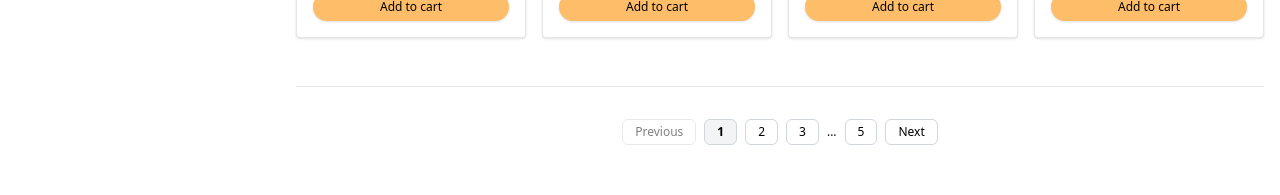
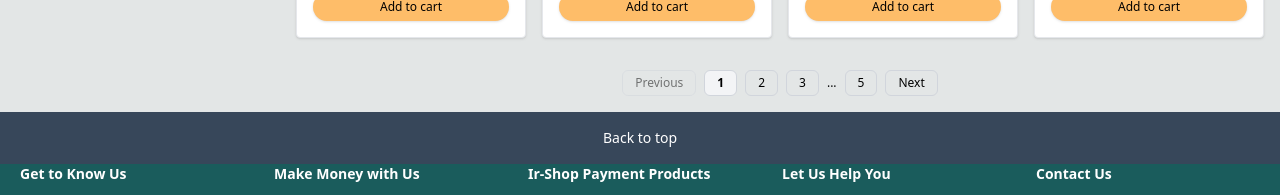
Before and after one commit to Ismaak47/Ir-Shop, a React (Vite) app: page /games in a window 1280 px wide. Shown: the part 1436-1631 px from the top of the page. Built offline with nearby package versions, Linux system fonts and the light colour scheme.

Commit message:
feat: Refactor GamesPage layout and styling
Updates the background color of the GamesPage to a muted grey. Wraps the left sidebar filters in a white shadow-box for better visual separation and adds padding to the main content area. Adjusts pagination styling for improved appearance.

```diff
--- a/src/GamesPage.tsx
+++ b/src/GamesPage.tsx
@@ -509,15 +509,15 @@ export default function GamesPage() {
     };
 
   return (
-    <div className="min-h-screen flex flex-col text-sm font-sans bg-white">
+    <div className="min-h-screen flex flex-col text-sm font-sans bg-[#e3e6e6]">
       <Header onMenuOpen={() => setIsMenuOpen(true)} searchTerm="gaming" />
       <Sidebar isOpen={isMenuOpen} onClose={() => setIsMenuOpen(false)} />
 
       {/* Main Content */}
-      <main className="flex-1 max-w-[1500px] mx-auto w-full p-4 flex gap-6">
+      <main className="flex-1 max-w-[1500px] mx-auto w-full px-4 pt-4 pb-0 flex gap-6">
         {/* Left Sidebar Filters */}
         <aside className="hidden md:block w-64 flex-shrink-0">
-          <div className="space-y-6">
+          <div className="bg-white p-4 shadow-sm space-y-6">
             <div>
               <h3 className="text-sm font-bold mb-2">Popular Shopping Ideas</h3>
               <ul className="space-y-1 text-xs">
@@ -608,7 +608,7 @@ export default function GamesPage() {
             </div>
 
             {/* Pagination */}
-            <div className="flex items-center justify-center gap-2 mt-8 mb-12 border-t border-gray-200 pt-8">
+            <div className="flex items-center justify-center gap-2 my-4">
               <button
                 onClick={() => handlePageChange(currentPage - 1)}
                 disabled={currentPage === 1}
```
